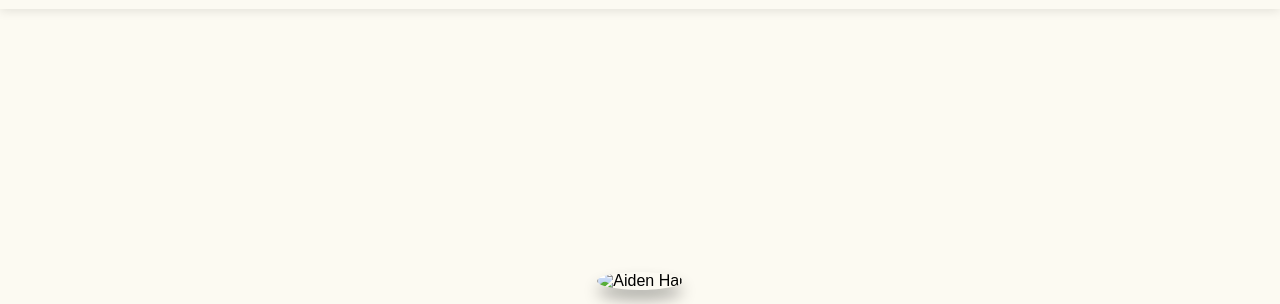
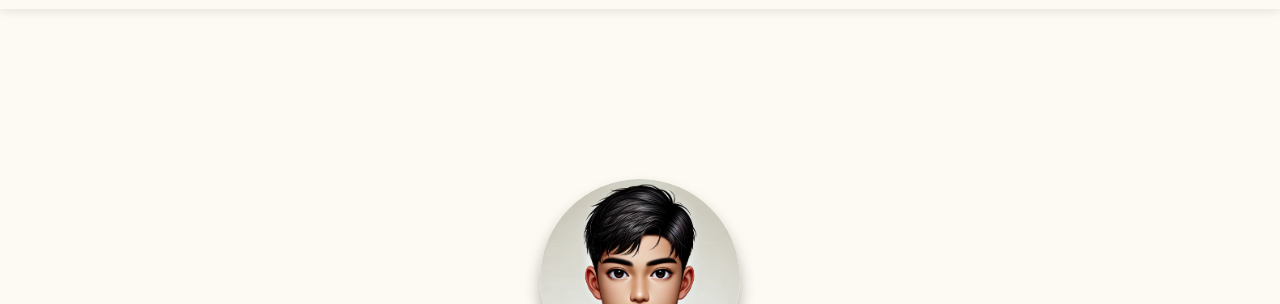
Before and after one commit to AiiiiDannn/AiiiiDannn.github.io, a plain HTML site: page index.html in a window 1280 px wide. Shown: the part 68-372 px from the top of the page. Drawn offline with Linux system fonts and the light colour scheme; a script that the page names is missing; files whose address does not match are found by name.

Commit message:
Update index.html

```diff
--- a/index.html
+++ b/index.html
@@ -38,7 +38,7 @@ EMAIL: xhai2@uci.edu
     <section id="home" class="section main-content">
       <div class="profile">
         <img
-          src="./assets/hero_img(1).png"
+          src="./assets/aiden_photo.png"
           alt="Aiden Hai"
           class="profile-pic"
         />
```
